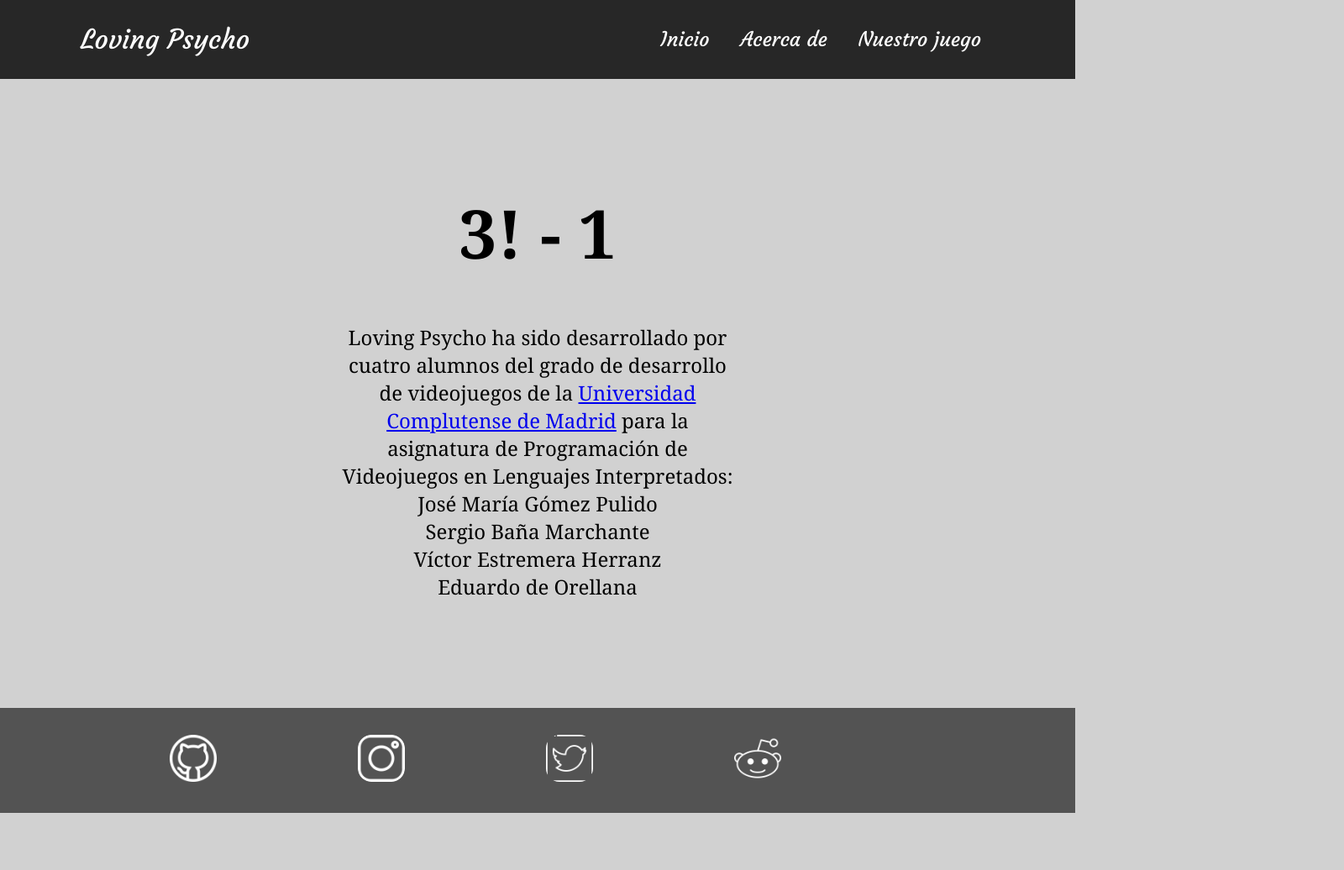
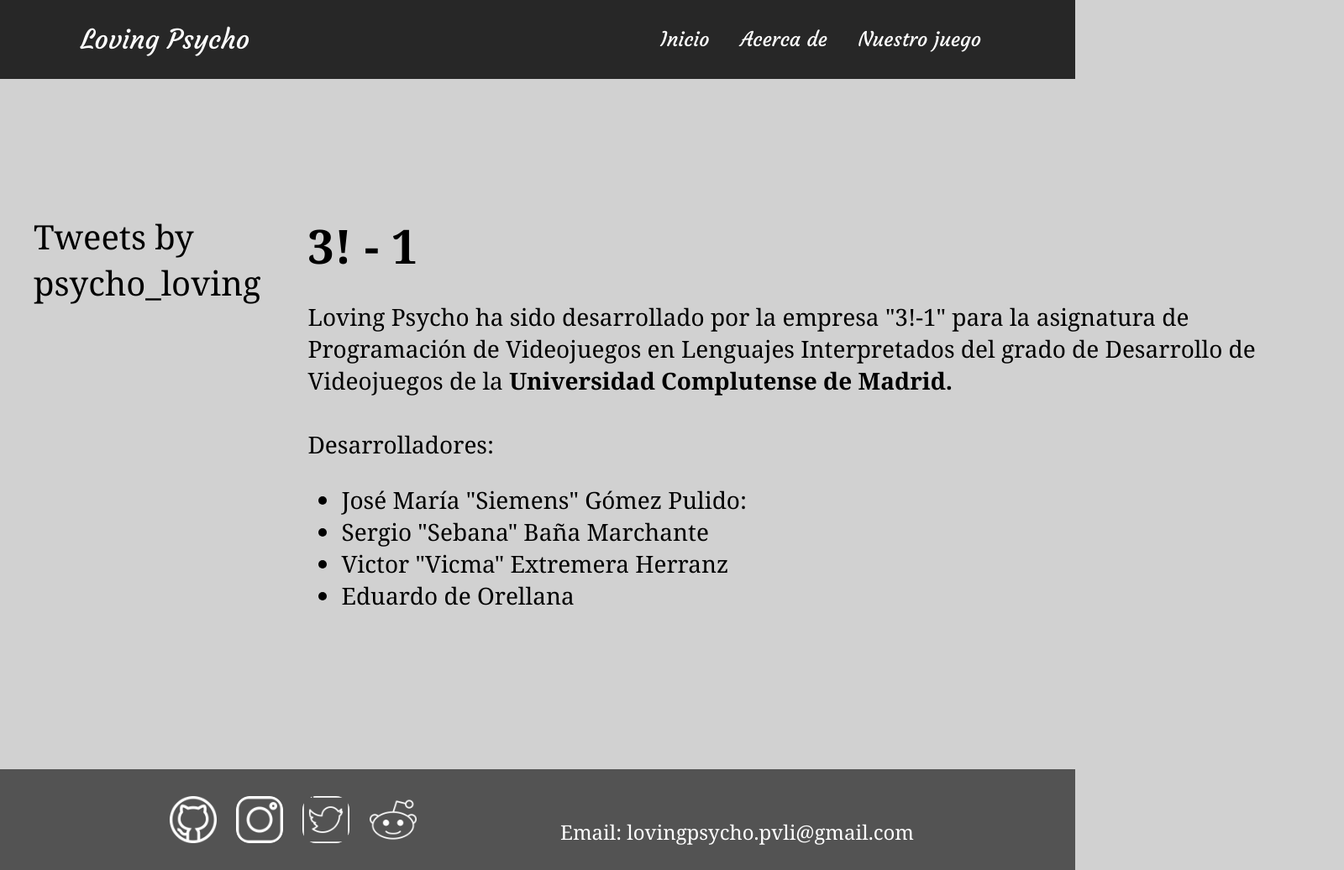
Before and after one commit to JGomezPulido/Loving_Psycho, a plain HTML site: page about_us.html in a window 1280 px wide. Shown: the top 1036 px of the page at 84% size, 1600 px wide, since content can reach past the window. Before the commit the page ends 968 px from the top, so only its background shows below. Drawn offline with Linux system fonts and the light colour scheme.

Commit message:
cambios about us html, cambios tamaño canvas, cambios footer

```diff
--- a/about_us.html
+++ b/about_us.html
@@ -29,25 +29,40 @@
         </div>
     </header>
 
+    <main>
         <div class="about_us">
-        <h1>3! - 1</h1>
+            <a class="twitter-timeline" data-width="1000" data-height="505" data-theme="dark" href="https://twitter.com/psycho_loving?ref_src=twsrc%5Etfw">Tweets by psycho_loving</a> <script async src="https://platform.twitter.com/widgets.js" charset="utf-8"></script>
+            <div class="about_text">
+                <a href="https://youtu.be/dQw4w9WgXcQ" class="title"><strong>3! - 1</strong></a>
                 <p>
-            Loving Psycho ha sido desarrollado por cuatro alumnos del grado de desarrollo de videojuegos
-            de la <a href="https://www.ucm.es/">Universidad Complutense de Madrid</a>
-            para la asignatura de Programación de Videojuegos en Lenguajes Interpretados:
-            <br>José María Gómez Pulido
-            <br>Sergio Baña Marchante
-            <br>Víctor Estremera Herranz
-            <br>Eduardo de Orellana
+                    Loving Psycho ha sido desarrollado por la empresa "3!-1" para la asignatura de
+                    Programación de Videojuegos en Lenguajes Interpretados del grado de Desarrollo de Videojuegos
+                    de la <a href="https://www.ucm.es/"><strong>Universidad Complutense de Madrid.</strong><br></a>
+
+                    <br>Desarrolladores:<br>
+
+                    <ul>
+                        <li>José María "Siemens" Gómez Pulido: </li>
+                        <li>Sergio "Sebana" Baña Marchante</li>
+                        <li>Victor "Vicma" Extremera Herranz</li>
+                        <li>Eduardo de Orellana</li>
+                    </ul>
                 </p>
             </div>
+        </div>
+    </main>
 
     <footer>
         <div class="footer-container">
+                <nav>
+                    <!--Iconos sacados de flaticon.es-->
                     <a href="https://github.com/jgomez18UCM/Loving_Psycho/"><img src="./imagenes/github.png"></img></a>
                     <a href="https://www.instagram.com/loving_psycho_official"><img src="./imagenes/instagram.png"></img></a>
                     <a href="https://twitter.com/psycho_loving"><img src="./imagenes/twitter.png"></img></a>
                     <a href="https://www.reddit.com/r/Loving_Psycho/"><img src="./imagenes/reddit.png"></img></a></p>
+                </nav>
+
+                <p>Email: lovingpsycho.pvli@gmail.com</p>
         </div>
     </footer>
 
--- a/css/style.css
+++ b/css/style.css
@@ -46,9 +46,12 @@ header ul li a {
 	font-size:2em;
 }
 
+
 main{
-	margin:2em auto;
+	margin:10em auto;
+	min-width: 100em;
 }
+
 
 /*footer*/
 
@@ -67,12 +70,12 @@ footer{
 	justify-content: space-between;
 	align-items: center;
 }
+
 footer img{
 	width:3.5em;
 	height: 3.5em;
 	border-radius:1em;
 	margin:0 0.6rem;
-
 }
 footer img:hover{
 	background:rgb(0, 0, 0);
@@ -84,15 +87,33 @@ footer p{
 
 
 
-/*other html*/
+/*about us html*/
 .about_us{
-	text-align: center;
+	width: 95%;
 	font-size: 2.5rem;
+	margin:0 auto;
+	display:flex;
+	justify-content: space-between;
 }
-.about_us p{
-	font-size: 1.5rem;
-	padding: 0 25rem;
+.about_us a{
+	text-decoration: none;
+	color: black;
 }
+.about_text{
+	padding-left: 2em;
+	margin-top: 0;
+	font-size: 0.7em;
+}
+.about_text .title{
+	font-size: 2em;
+	border-radius:0.25em;
+}
+.about_text .title:hover{
+	background: rgb(148, 148, 148);
+}
+
+
+
 
 .our_game{
 	padding: 0 4rem;
@@ -109,6 +130,9 @@ footer p{
 	line-height: 1.7rem;
 	padding: 0 3rem;
 }
+
+
+
 .desc{
 	text-align: left;
 	font-size: 1.5rem;
--- a/src/game.js
+++ b/src/game.js
@@ -5,8 +5,8 @@ import Menu from './menu.js';
 let config = {
     type: Phaser.CANVAS,
     canvas: document.getElementById("juego"),
-    width:  1000,
-    height: 500,
+    width:  1280,
+    height: 720,
     scale: {
         // mode: Phaser.Scale.FIT,
         autoCenter: Phaser.Scale.CENTER_HORIZONTALLY
```
Also changed, not shown: index.html (+1 -1 lines), our_game.html (+11 -4 lines). Lines whose indentation alone changed are shown as unchanged.
